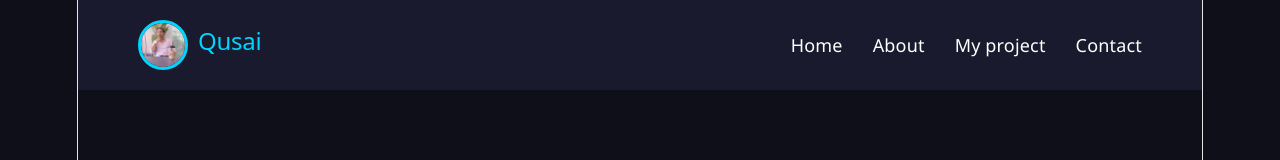
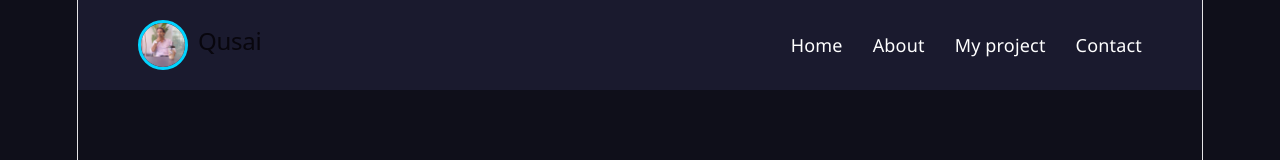
Before and after one commit to qusaianwer/qusai-protfilio, a React (Vite) app: page / in a window 1280 px wide. Shown: the top 160 px of the page. Built offline with nearby package versions, Linux system fonts and the light colour scheme.

Commit message:
change color

```diff
--- a/src/App.css
+++ b/src/App.css
@@ -22,9 +22,6 @@ body {
     display: flex;
     align-items: center;
     gap: 10px;
-}
-
-.logo {
     color: #00d4ff;
 }
 
```
